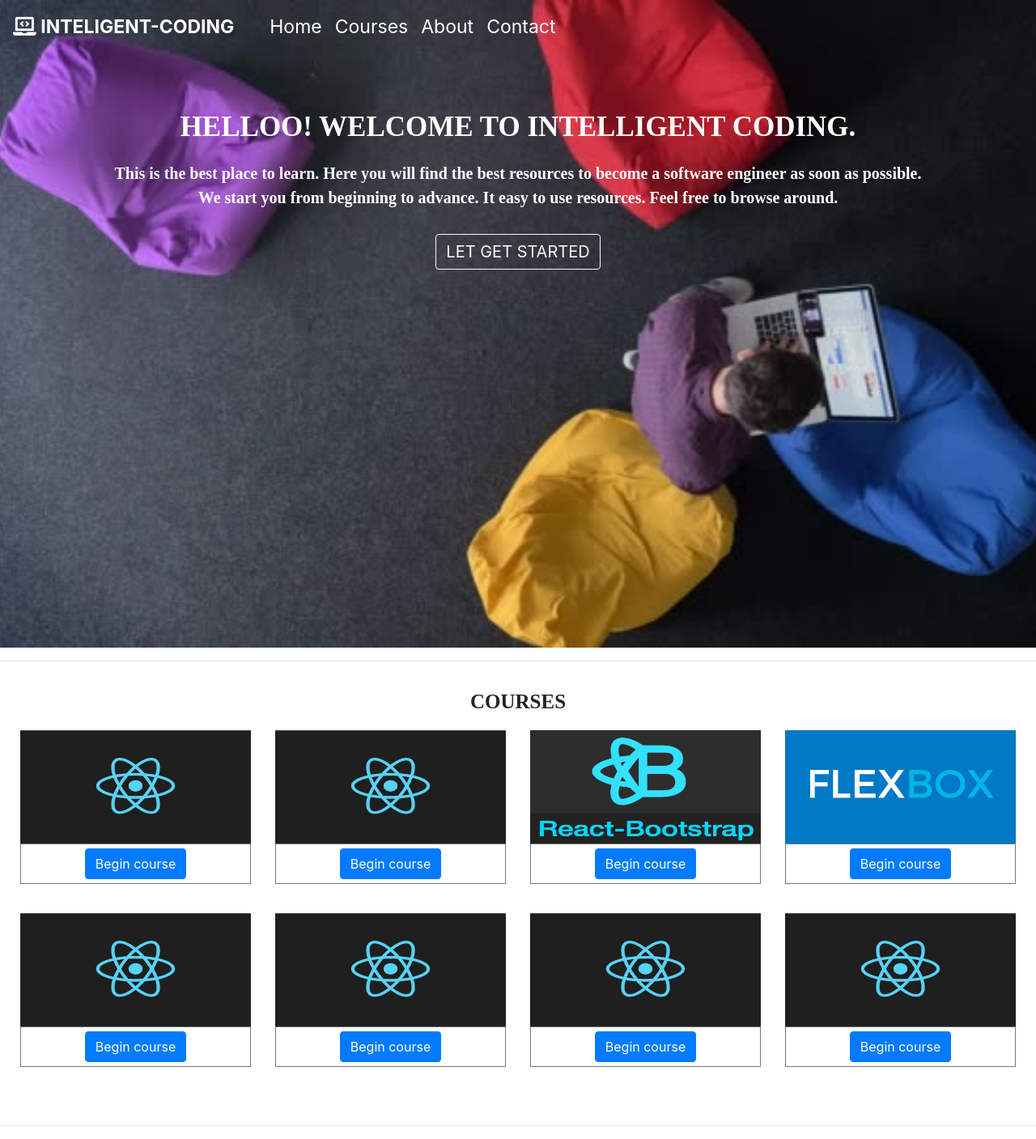
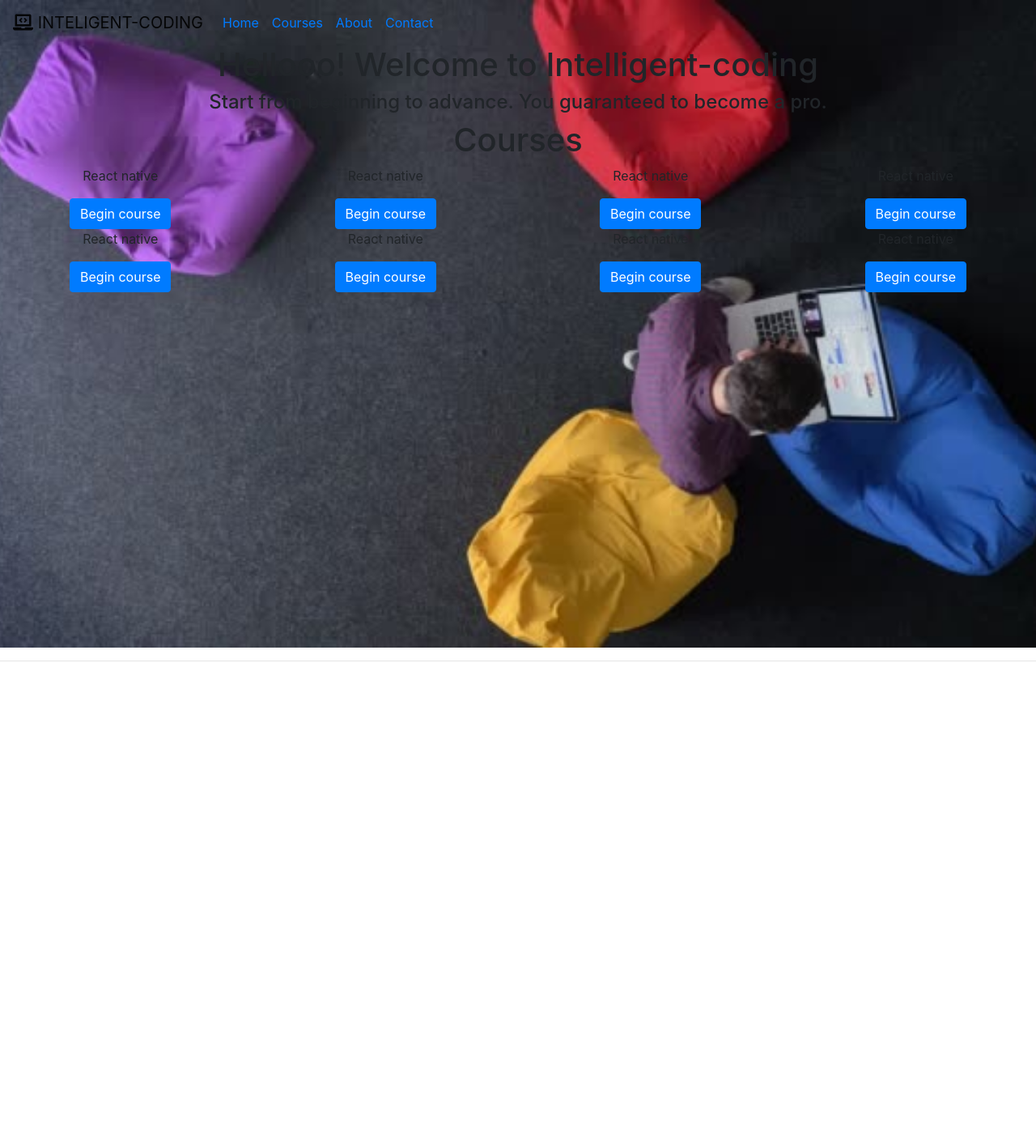
Before and after one commit to YakubuAmidu/Intelligentcoding, a React (Create React App) app: page / in a window 1280 px wide. Shown: the whole page at 81% size. After the commit the page ends 833 px from the top, so only its background shows below. Built offline with nearby package versions, Linux system fonts and the light colour scheme.

Commit message:
Commiting changes

```diff
--- a/src/components/App.css
+++ b/src/components/App.css
@@ -1,21 +1,3 @@
-.Link {
-  font-size: 23px;
-  color: #fff;
-}
-
-.Link_header:hover {
-  padding: 2px 0px;
-  border-radius: 3px;
-  text-decoration: none;
-  color: #777;
-  background-color: #fff;
-}
-
-.Link_tailor {
-  font-weight: bold;
-  margin-right: 20px;
-}
-
 .HomeScreen_section {
   text-align: center;
   height: 100vh;
@@ -23,62 +5,3 @@
   background-size: cover;
   background-position: top;
 }
-
-.Header_primary {
-  padding-top: 5%;
-  padding-left: 11%;
-  padding-right: 11%;
-}
-
-.Header_primary-main {
-  font-family: "IBM Plex Serif", serif;
-  font-weight: bold;
-  font-size: 35px;
-  color: #fff;
-  text-transform: uppercase;
-}
-
-.Header_secondary-main {
-  margin-bottom: 30px;
-  font-family: "Faustina", serif;
-  font-weight: bold;
-  color: #fff;
-  font-size: 20px;
-}
-
-.Started {
-  font-size: 20px;
-}
-
-.Courses_section {
-  padding-top: 15px;
-  padding-bottom: 20px;
-  padding-left: 25px;
-  padding-right: 25px;
-}
-
-.Header_title {
-  text-align: center;
-  font-size: 25px;
-  text-transform: uppercase;
-  font-family: "Goldman", cursive;
-  font-weight: bold;
-}
-
-.LogoBox {
-  padding-bottom: 20px;
-  text-align: center;
-}
-
-.Course_logo {
-  width: 100%;
-  height: 140px;
-}
-
-.Begin {
-  padding: 5px 0px;
-  border: 1px solid #777;
-}
-
-.Course_courses:hover {
-}
--- a/src/components/App.js
+++ b/src/components/App.js
@@ -1,7 +1,7 @@
 import React, { Component } from "react";
 import "./App.css";
 import HomeScreen from "../screens/HomeScreen";
-import CoursesScreen from "../screens/CoursesScreen";
+// import CoursesScreen from "../screens/CoursesScreen";
 
 class App extends Component {
   render() {
@@ -9,8 +9,6 @@ class App extends Component {
       <div>
         <HomeScreen />
         <hr />
-        <CoursesScreen />
-        <hr />
       </div>
     );
   }
--- a/src/components/Header.js
+++ b/src/components/Header.js
@@ -5,7 +5,6 @@ import { Link } from "react-router-dom";
 class Header extends Component {
   render() {
     return (
-      <div>
       <Navbar expand="sm">
         <Navbar.Brand href="#home">
           <div className="Link Link_tailor">
@@ -38,7 +37,6 @@ class Header extends Component {
           </Nav>
         </Navbar.Collapse>
       </Navbar>
-      </div>
     );
   }
 }
--- a/src/index.js
+++ b/src/index.js
@@ -2,14 +2,12 @@ import React from "react";
 import ReactDOM from "react-dom";
 import App from "./components/App";
 import { Route, Router, Switch } from "react-router-dom";
-import CoursesScreen from "./screens/CoursesScreen";
 import { createBrowserHistory } from "history";
 
 ReactDOM.render(
   <Router history={createBrowserHistory()}>
     <Switch>
       <Route exact path="/" component={App} />
-      <Route exact path="/CoursesScreen" component={CoursesScreen} />
     </Switch>
   </Router>,
   document.getElementById("root")
--- a/src/screens/CoursesScreen.js
+++ /dev/null
@@ -1,86 +0,0 @@
-import React, { Component } from "react";
-import { Col, Row, Button } from "react-bootstrap";
-import ReactJS from "../assets/ReactJS.png";
-import ReactNative from "../assets/ReactNative.png";
-import ReactBootstrap from "../assets/ReactBootstrap.png";
-import Flexbox from "../assets/Flexbox.png";
-
-class CoursesScreen extends Component {
-  render() {
-    return (
-      <div className="Courses_section">
-        <p className="Header_title">Courses</p>
-        <Row>
-          <Col xs={6} md={3}>
-            <div className="LogoBox">
-              <img src={ReactJS} alt="img" className="Course_logo" />
-              <p className="Begin">
-                <Button variant="primary">Begin course</Button>
-              </p>
-            </div>
-          </Col>
-          <Col xs={6} md={3}>
-            <div className="LogoBox">
-              <img src={ReactNative} alt="img" className="Course_logo" />
-              <p className="Begin">
-                <Button variant="primary">Begin course</Button>
-              </p>
-            </div>
-          </Col>
-          <Col xs={6} md={3}>
-            <div className="LogoBox">
-              <img src={ReactBootstrap} alt="img" className="Course_logo" />
-              <p className="Begin">
-                <Button variant="primary">Begin course</Button>
-              </p>
-            </div>
-          </Col>
-          <Col xs={6} md={3}>
-            <div className="LogoBox">
-              <img src={Flexbox} alt="img" className="Course_logo" />
-              <p className="Begin">
-                <Button variant="primary">Begin course</Button>
-              </p>
-            </div>
-          </Col>
-        </Row>
-        <Row>
-          <Col xs={6} md={3}>
-            <div className="LogoBox">
-              <img src={ReactJS} alt="img" className="Course_logo" />
-              <p className="Begin">
-                <Button variant="primary">Begin course</Button>
-              </p>
-            </div>
-          </Col>
-          <Col xs={6} md={3}>
-            <div className="LogoBox">
-              <img src={ReactNative} alt="img" className="Course_logo" />
-              <p className="Begin">
-                <Button variant="primary">Begin course</Button>
-              </p>
-            </div>
-          </Col>
-          <Col xs={6} md={3}>
-            <div className="LogoBox">
-              <img src={ReactJS} alt="img" className="Course_logo" />
-              <p className="Begin">
-                <Button variant="primary">Begin course</Button>
-              </p>
-            </div>
-          </Col>
-          <Col xs={6} md={3}>
-            <div className="LogoBox">
-              <img src={ReactJS} alt="img" className="Course_logo" />
-              <p className="Begin">
-                <Button variant="primary">Begin course</Button>
-              </p>
-            </div>
-          </Col>
-        </Row>
-      </div>
-    );
-  }
-}
-
-export default CoursesScreen;
--- a/src/screens/HomeScreen.js
+++ b/src/screens/HomeScreen.js
@@ -1,5 +1,5 @@
 import React from "react";
-import { Button } from "react-bootstrap";
+import { Button, Row, Col } from "react-bootstrap";
 import "../components/App.css";
 import Header from "../components/Header";
 
@@ -7,21 +7,67 @@ const HomeScreen = () => {
   return (
     <div className="HomeScreen_section">
       <Header />
+      <div className="Header_primary">
+        <h1>Hellooo! Welcome to Intelligent-coding</h1>
+        <h4>
+          Start from beginning to advance. You guaranteed to become a pro.
+        </h4>
+      </div>
 
-      <div className="Header_primary">
-        <p className="Header_primary-main">
-          Helloo! Welcome to intelligent coding.
-        </p>
-        <p className="Header_secondary-main">
-          This is the best place to learn. Here you will find the best resources
-          to become a software engineer as soon as possible. We start you from
-          beginning to advance. It easy to use resources. Feel free to browse
-          around.
-        </p>
-
-        <Button variant="outline-light" className="Started">
-          LET GET STARTED
-        </Button>
+      <div>
+        <h1>Courses</h1>
+        <Row>
+          <Col>
+            <div>
+              <p>React native</p>
+              <Button>Begin course</Button>
+            </div>
+          </Col>
+          <Col>
+            <div>
+              <p>React native</p>
+              <Button>Begin course</Button>
+            </div>
+          </Col>
+          <Col>
+            <div>
+              <p>React native</p>
+              <Button>Begin course</Button>
+            </div>
+          </Col>
+          <Col>
+            <div>
+              <p>React native</p>
+              <Button>Begin course</Button>
+            </div>
+          </Col>
+        </Row>
+        <Row>
+          <Col>
+            <div>
+              <p>React native</p>
+              <Button>Begin course</Button>
+            </div>
+          </Col>
+          <Col>
+            <div>
+              <p>React native</p>
+              <Button>Begin course</Button>
+            </div>
+          </Col>
+          <Col>
+            <div>
+              <p>React native</p>
+              <Button>Begin course</Button>
+            </div>
+          </Col>
+          <Col>
+            <div>
+              <p>React native</p>
+              <Button>Begin course</Button>
+            </div>
+          </Col>
+        </Row>
       </div>
     </div>
   );
```
Lines whose indentation alone changed are shown as unchanged.
